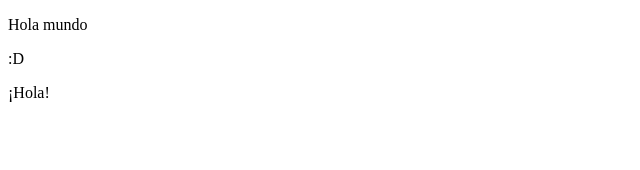
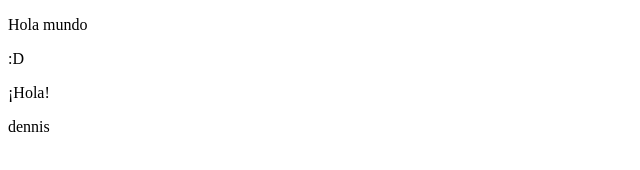
Before and after one commit to alexZL7/pruba3, a plain HTML site: page index.html in a window 1280 px wide. Shown: the full height of the page, 0-640 px from the left. Drawn offline with Linux system fonts and the light colour scheme.

Commit message:
mi ultima misa

```diff
--- a/index.html
+++ b/index.html
@@ -9,5 +9,6 @@
     <p>Hola mundo</p>
     <p>:D</p>
     <p>¡Hola!</p>
+    <p>dennis</p>
 </body>
 </html>
```
